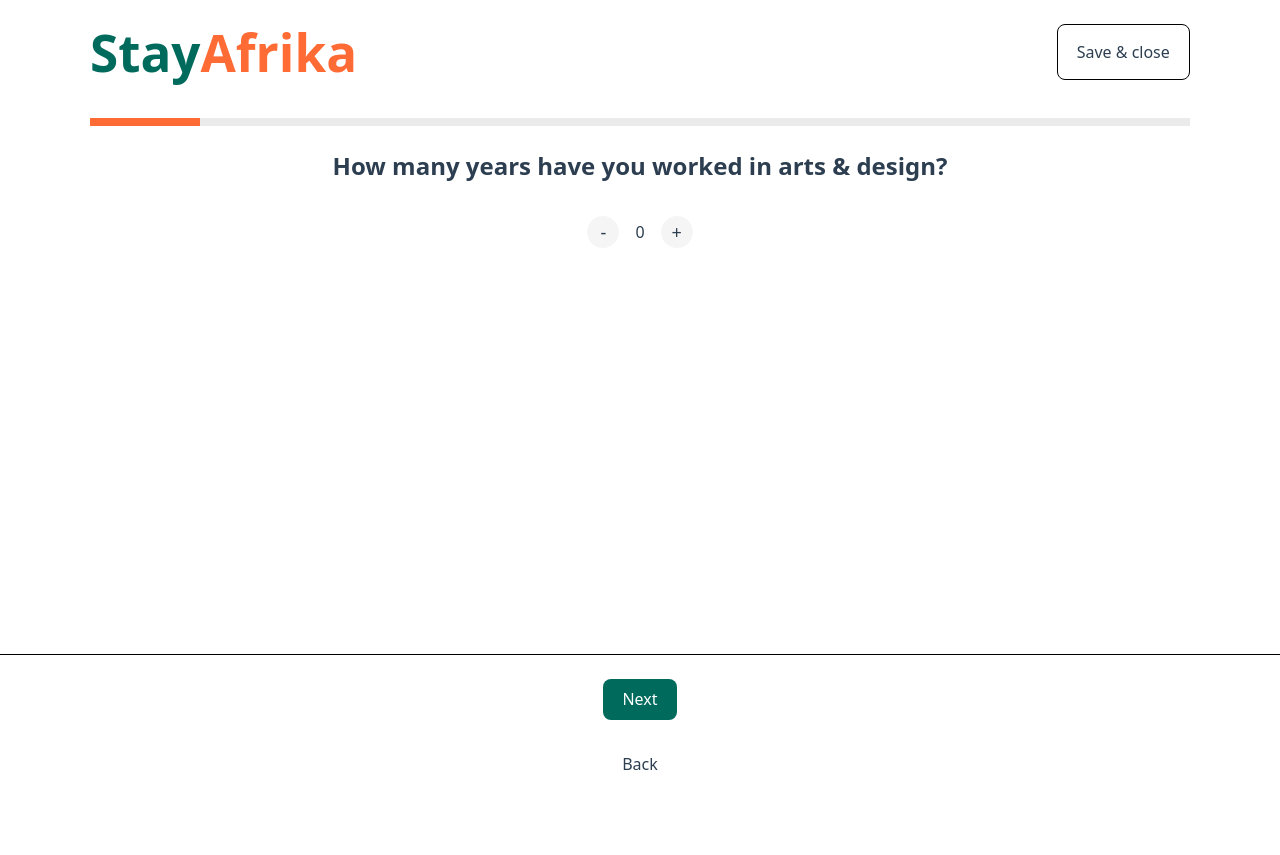
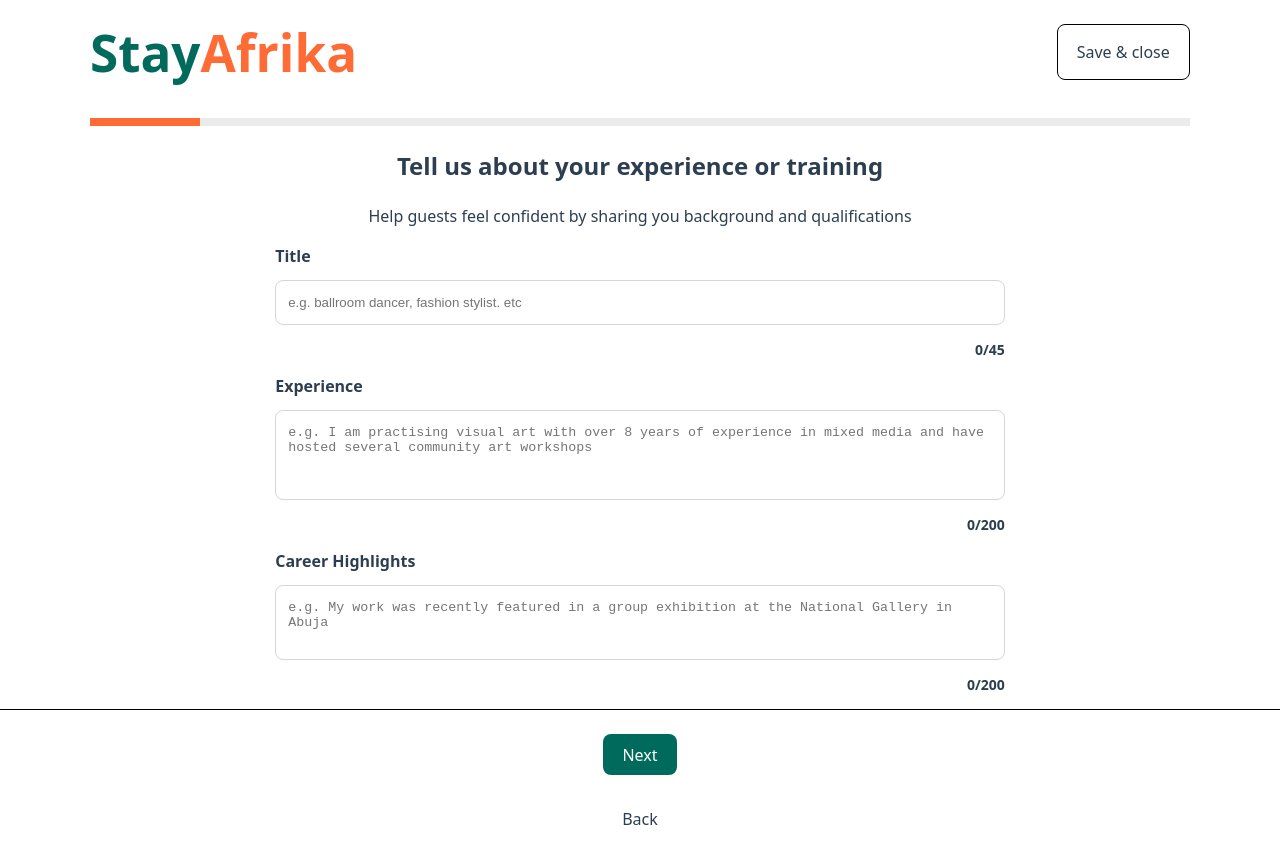
Before and after one commit to nursh/StayAfrika-Demo, a React (Vite) app: page / in a window 1280 px wide. Before the commit the page ends 800 px from the top, so only its background shows below. Built offline with nearby package versions, Linux system fonts and the light colour scheme.

Commit message:
Add Moment3 page

```diff
--- a/src/App.css
+++ b/src/App.css
@@ -33,6 +33,12 @@ header {
   text-align: center;
 }
 
+.subheading {
+  font-size: 1rem;
+  font-weight: normal;
+  text-align: center;
+}
+
 footer {
   display: flex;
   flex-direction: column;
--- a/src/App.tsx
+++ b/src/App.tsx
@@ -1,7 +1,9 @@
 import "./App.css";
+import "@app/styles/Form-Group.css"
 import Button from "./components/Button";
 import Moment from "./pages/Moment1";
 import Moment2 from "./pages/Moment2";
+import Moment3 from "./pages/Moment3";
 
 function App() {
   return (
@@ -23,7 +25,8 @@ function App() {
 
         <div className="container">
           {/* <Moment /> */}
-          <Moment2 />
+          {/* <Moment2 /> */}
+          <Moment3 />
         </div>
       </main>
 
--- a/src/components/Counter.tsx
+++ b/src/components/Counter.tsx
@@ -6,7 +6,7 @@ export default function Counter() {
   const [count, setCount] = useState(0);
 
   const incCount = () => setCount(count + 1)
-  const decCount = () => setCount(count - 1)
+  const decCount = () => count >= 1 ? setCount(count - 1) : setCount(0)
 
   return (
     <div className="counter">
--- /dev/null
+++ b/src/components/Subheading.tsx
@@ -0,0 +1,7 @@
+type HeadingProps = {
+  children: React.ReactNode;
+}
+
+export default function Subheading({ children }: HeadingProps) {
+  return <h3 className="subheading">{children}</h3>
+}
--- a/src/index.css
+++ b/src/index.css
@@ -15,6 +15,7 @@
   --color-green: rgb(0, 107, 92);
   --color-orange: rgb(255, 107, 53);
   --color-light-orange: rgb(235, 235, 235);
+  --color-border: rgb(214, 214, 214);
   --color-font: rgb(44, 62, 80);
 }
 
--- /dev/null
+++ b/src/pages/Moment3.tsx
@@ -0,0 +1,47 @@
+import Heading from "@app/components/Heading";
+import Subheading from "@app/components/Subheading";
+
+export default function Moment3() {
+  return (
+    <>
+      <Heading>Tell us about your experience or training</Heading>
+      <Subheading>
+        Help guests feel confident by sharing you background and qualifications
+      </Subheading>
+
+      <div className="form-group">
+        <label htmlFor="title">Title</label>
+        <input
+          type="text"
+          id="title"
+          name="title"
+          placeholder="e.g. ballroom dancer, fashion stylist. etc"
+        />
+        <p>0/45</p>
+      </div>
+
+      <div className="form-group">
+        <label htmlFor="experience">Experience</label>
+        <textarea
+          id="experience"
+          name="experience"
+          rows={4}
+
+          placeholder="e.g. I am practising visual art with over 8 years of experience in mixed media and have hosted several community art workshops"
+        />
+        <p>0/200</p>
+      </div>
+
+      <div className="form-group">
+        <label htmlFor="highlights">Career Highlights</label>
+        <textarea
+          id="highlights"
+          name="highlights"
+          rows={3}
+          placeholder="e.g. My work was recently featured in a group exhibition at the National Gallery in Abuja"
+        />
+        <p>0/200</p>
+      </div>
+    </>
+  );
+}
--- /dev/null
+++ b/src/styles/Form-Group.css
@@ -0,0 +1,26 @@
+.form-group {
+  display: flex;
+  flex-direction: column;
+}
+
+.form-group label {
+  font-weight: 600;
+  padding-block-end: 0.75rem;
+}
+
+.form-group input,
+.form-group textarea {
+  padding: 0.875rem 0.75rem;
+  border-radius: .5rem;
+  border: 1px solid var(--color-border);
+}
+
+.form-group textarea {
+  resize: none;
+}
+
+.form-group p {
+  text-align: right;
+  font-size: 0.875rem;
+  font-weight: 600;
+}
```
